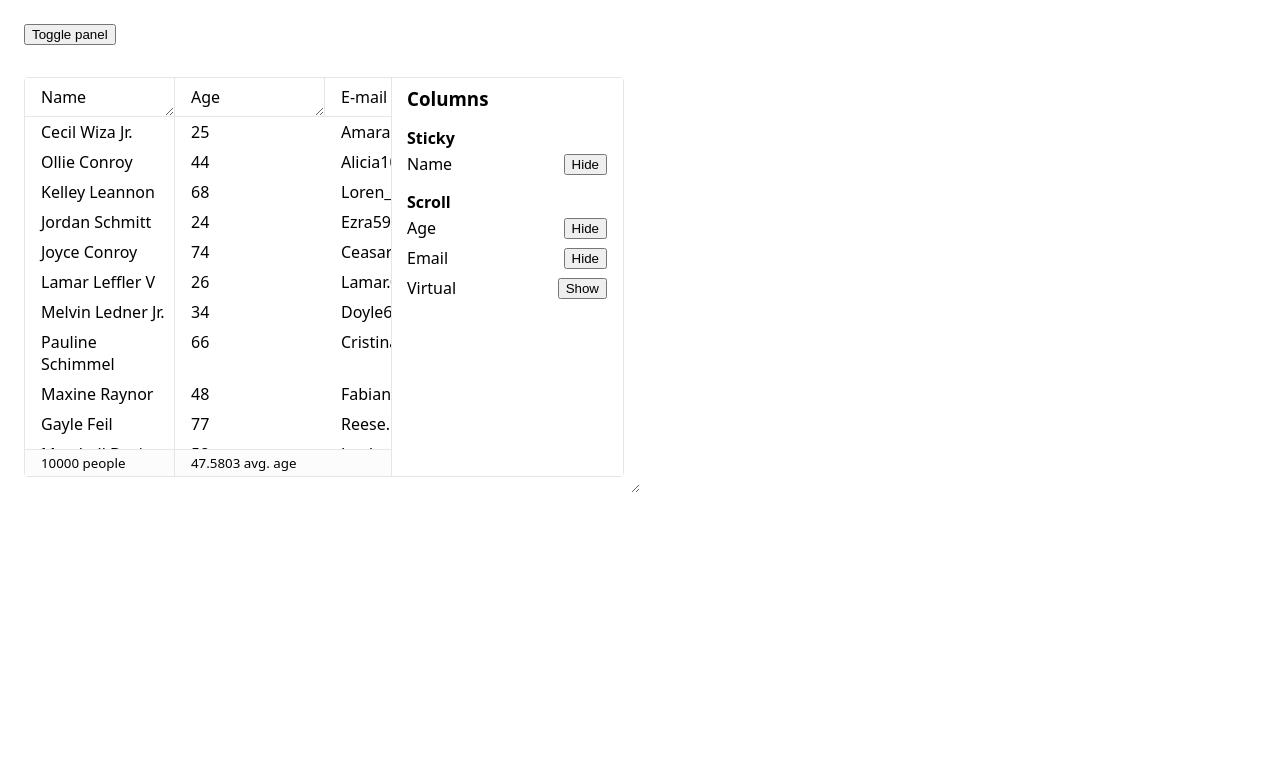
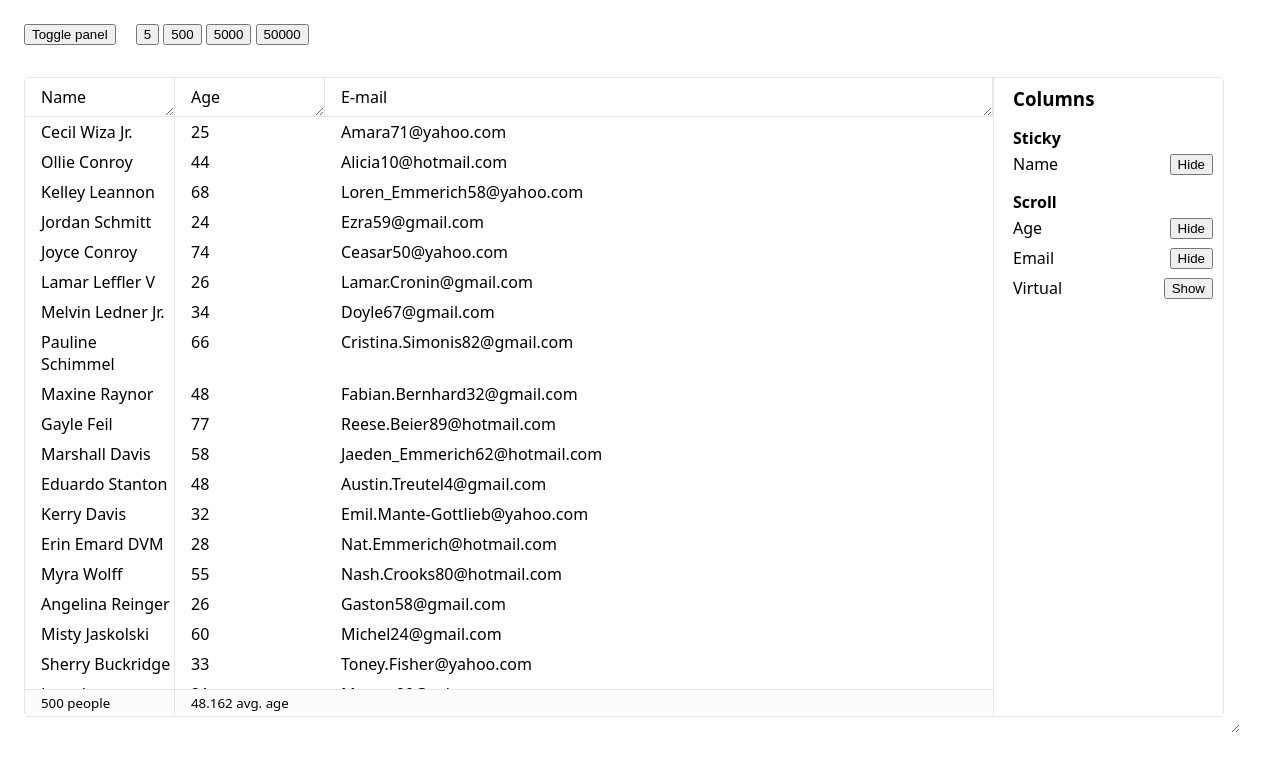
Before and after one commit to Refzlund/svelte-tably, a SvelteKit app: page / in a window 1280 px wide. Shown: the top 770 px of the page. Built offline with nearby package versions, Linux system fonts and the light colour scheme.

Commit message:
Virtual elements

```diff
--- a/package.json
+++ b/package.json
@@ -1,6 +1,6 @@
 {
 	"name": "svelte-tably",
-	"version": "1.0.0-next.2",
+	"version": "1.0.0-next.3",
 	"repository": "github:refzlund/svelte-tably",
 	"homepage": "https://github.com/Refzlund/svelte-tably",
 	"bugs": {
--- a/src/lib/Table/Table.svelte
+++ b/src/lib/Table/Table.svelte
@@ -55,46 +55,45 @@
 
 	const data = $derived(_data.toSorted())
 
-	const elements = $state({}) as Record<'headers' | 'statusbar' | 'rows', HTMLElement>
+	const elements = $state({}) as Record<'headers' | 'statusbar' | 'content', HTMLElement>
 
 
 	// * --- Virtualization --- *
 	let scrollTop = $state(0)
 	let viewportHeight = $state(0)
 
-	let _heightPerItem = 0
-	let _virtualBottom = 0
-	let _virtualTop = 0
+	let _heightPerItem = 24
+	let renderItemLength = $derived(Math.ceil(Math.max(30, viewportHeight / (_heightPerItem / 3))))
 
-	let renderItemLength = $derived(Math.ceil(Math.max(30, viewportHeight / ((_heightPerItem || 24) / 3))))
 	let heightPerItem = $derived.by(() => {
-		const result = ((elements.rows?.scrollHeight || 0) - (
-			(isNaN(_virtualBottom) ? 0 : _virtualBottom))
-			+ (isNaN(_virtualTop) ? 0 : _virtualTop)
-		) / renderItemLength
+		if(!elements.content)
+			return 8
+		const rows = elements.content.querySelectorAll('.row') as NodeListOf<HTMLDivElement>
+		const result = ((
+			rows[rows.length - 1].offsetTop - rows[0].offsetTop
+		) / rows.length)
 		_heightPerItem = result
 		return result
 	})
+
 	let virtualTop = $derived.by(() => {
-		let spacing = (renderItemLength/3) * heightPerItem
+		let spacing = untrack(() => (renderItemLength/3)) * heightPerItem
 		let scroll = scrollTop - spacing
 		let virtualTop = Math.max(scroll, 0)
-		virtualTop -= virtualTop % heightPerItem
-		_virtualTop = virtualTop
+		virtualTop -= virtualTop % untrack(() => heightPerItem)
 		return virtualTop
 	})
 	let virtualBottom = $derived.by(() => {
-		const virtualBottom = (heightPerItem * data.length) - virtualTop
-		_virtualBottom = virtualBottom
+		const virtualBottom = (untrack(() => heightPerItem) * data.length) - virtualTop
 		return virtualBottom
 	})
 
 	/** The area of data that is rendered */
 	const area = $derived.by(() => {
-		const index = (virtualTop / heightPerItem) || 0
+		const index = (virtualTop / untrack(() => heightPerItem)) || 0
 		return data.slice(
 			index,
-			index + renderItemLength
+			index + untrack(() => renderItemLength)
 		)
 	})
 	// * --- Virtualization --- *
@@ -153,7 +152,7 @@
 
 	/** grid-template-columns for widths */
 	const style = $derived(`
-		#${id} > .headers, #${id} > .rows > .row, #${id} > .statusbar {
+		#${id} > .headers, #${id} > .content > .rows > .row, #${id} > .statusbar, #${id} > .content > .virtual.bottom {
 			grid-template-columns: ${columns.map((key, i, arr) => i === arr.length - 1 ? `minmax(${widths[key] || 150}px, 1fr)` : `${widths[key] || 150}px`).join(' ')};
 		}
 	`)
@@ -163,14 +162,18 @@
 		widths[target.getAttribute('data-column')!] = parseFloat(target.style.width)
 	})
 
-	function observe(node: HTMLDivElement, column: string) {
+	function observe(node: HTMLDivElement, isHeader = false) {
+		if(!isHeader) return
 		observer?.observe(node, {attributes: true})
 		return { destroy: () => observer?.disconnect() }
 	}
 
 	function onscroll(event: Event) {
 		const target = event.target as HTMLDivElement
+		if(target.scrollTop !== scrollTop) {
 			scrollTop = target.scrollTop || 0
+		}
+
 		if(!elements.headers) return
 		elements.headers.scrollLeft = target.scrollLeft
 		elements.statusbar.scrollLeft = target.scrollLeft
@@ -183,68 +186,63 @@
 	{@html `<style>${style}</style>`}
 </svelte:head>
 
-<div id={id} class='table'>
-
-	<div class='headers' bind:this={elements.headers}>
+{#snippet columnsSnippet(
+	renderable: (column: string) => Snippet<[arg0?: any, arg1?: any, arg2?: any, arg3?: any]> | undefined,
+	arg: null | ((column: string) => any[]) = null,
+	isHeader = false
+)}
 	{#each table.positions.sticky as column, i (column)}
 		{#if !table.positions.hidden.includes(column)}
-				<div class='column sticky' data-column="{column}" use:observe={column} class:border={i == table.positions.sticky.length - 1}>
-					{@render table.columns[column]?.header()}
+			{@const args = arg ? arg(column) : []}
+			{@const props = isHeader ? { 'data-column': column } : {}}
+			<div class='column sticky' {...props} use:observe={isHeader} class:border={i == table.positions.sticky.length - 1}>
+				{@render renderable(column)?.(args[0], args[1], args[2], args[3])}
 			</div>
 		{/if}
 	{/each}
 	{#each table.positions.scroll as column, i (column)}
 		{#if !table.positions.hidden.includes(column)}
-				<div class='column' data-column="{column}" use:observe={column}>
-					{@render table.columns[column]?.header()}
+			{@const args = arg ? arg(column) : []}
+			{@const props = isHeader ? { 'data-column': column } : {}}
+			<div class='column' {...props} use:observe={isHeader}>
+				{@render renderable(column)?.(args[0], args[1], args[2], args[3])}
 			</div>
 		{/if}
 	{/each}
+{/snippet}
+
+<div id={id} class='table'>
+
+	<div class='headers' bind:this={elements.headers}>
+		{@render columnsSnippet((column) => table.columns[column]?.header, null, true)}
 	</div>
 
-	<div class='rows' {onscroll} bind:clientHeight={viewportHeight} bind:this={elements.rows}>
-		<div style='height: {virtualTop}px'></div>
+	<div class='content' {onscroll} bind:clientHeight={viewportHeight} bind:this={elements.content}>
+		<div class='virtual top' style='height: {virtualTop}px'></div>
+
+		<div class="rows">
 			{#each area as item, i (item)}
 				<div class='row'>
-				{#each table.positions.sticky as column, i (column)}
-					{#if !table.positions.hidden.includes(column)}
-						{@const col = table.columns[column]}
-						<div class='column sticky' class:border={i == table.positions.sticky.length - 1}>
-							{@render col.row(item, col.options.value ? col.options.value(item) : undefined)}
+					{@render columnsSnippet(
+						(column) => table.columns[column]!.row,
+						(column) => {
+							const col = table.columns[column]!
+							return [item, col.options.value ? col.options.value(item) : undefined]
+						}
+					)}
 				</div>
-					{/if}
-				{/each}
-				{#each table.positions.scroll as column, i (column)}
-					{#if !table.positions.hidden.includes(column)}
-						{@const col = table.columns[column]}
-						<div class='column'>
-							{@render col.row(item, col.options.value ? col.options.value(item) : undefined)}
-						</div>
-					{/if}
 			{/each}
 		</div>
-		{/each}
-		<div style='height: {virtualBottom}px'></div>
+		<div class='virtual bottom' style='height: {virtualBottom}px'>
+			{@render columnsSnippet(() => undefined)}
+		</div>
 	</div>
 
 	<div class='statusbar' bind:this={elements.statusbar}>
-		{#each table.positions.sticky as column, i (column)}
-			{#if !table.positions.hidden.includes(column)}
-				<div class='column sticky' class:border={i == table.positions.sticky.length - 1}>
-					{@render table.columns[column]?.statusbar?.(data)}
-				</div>
-			{/if}
-		{/each}
-		{#each table.positions.scroll as column, i (column)}
-			{#if !table.positions.hidden.includes(column)}
-				<div class='column'>
-					{@render table.columns[column]?.statusbar?.(data)}
-				</div>
-			{/if}
-		{/each}
+		{@render columnsSnippet((column) => table.columns[column]?.statusbar, () => [data])}
 	</div>
 
-	<div class='panel' style='width: {panelTween.current}px;' style:overflow={panelTween.transitioning ? 'hidden' : 'auto'}>
+	<div class='panel' style='width: {panelTween.current + 30}px;' style:overflow={panelTween.transitioning ? 'hidden' : 'auto'}>
 		{#if panel && panel in table.panels}
 			<div
 				class="panel-content"
@@ -297,6 +295,7 @@
 		--header-height: 2.5rem;
 
 		display: grid;
+		height: 100%;
 
 		grid-template-areas:
 			"headers     panel"
@@ -317,7 +316,6 @@
 		grid-area: headers;
 		z-index: 2;
 		overflow: hidden;
-		padding-right: 1rem;
 	}
 
 	.headers > .column {
@@ -326,17 +324,25 @@
 		border-bottom: 1px solid var(--tably-border, hsl(0, 0%, 90%));
 	}
 
-	.rows {
+	.content {
 		grid-area: rows;
 		display: grid;
 		scrollbar-width: thin;
 		overflow: auto;
+		height: 100%;
+		grid-template-rows: auto auto 1fr;
+
+		> .rows, > .virtual.bottom {
+			display: grid;
+		}
+		> .virtual.bottom {
+			min-height: 100%;
+		}
 	}
 
 	.statusbar {
 		grid-area: statusbar;
 		overflow: hidden;
-		padding-right: 1rem;
 	}
 
 	.statusbar > .column {
@@ -380,14 +386,16 @@
 		background-color: var(--tably-bg, hsl(0, 0%, 100%));
 
 		border-left: 1px solid var(--tably-border, hsl(0, 0%, 90%));
+		scrollbar-gutter: stable both-edges;
+		scrollbar-width: thin;
 
 		> .panel-content {
 			position: absolute;
 			top: 0;
 			right: 0;
 			width: min-content;
-			overflow: hidden;
-			padding: var(--padding-y) var(--padding-x);
+			overflow: auto;
+			padding: var(--padding-y) 0;
 		}
 	}
 
--- a/src/routes/+page.svelte
+++ b/src/routes/+page.svelte
@@ -3,11 +3,15 @@
 
 	import {faker} from '@faker-js/faker'
 
-	const data = $state(Array(10000).fill(null).map((_, i) => ({
-		name: faker.person.fullName(),
-		age: Math.floor(Math.random() * 60) + 18,
-		email: faker.internet.email()
-	})))
+	function createData(size: number) {
+		return Array(size).fill(null).map((_, i) => ({
+			name: faker.person.fullName(),
+			age: Math.floor(Math.random() * 60) + 18,
+			email: faker.internet.email()
+		}))
+	}
+
+	let data = $state(createData(500))
 
 	let panel = $state('Columns') as undefined | string
 
@@ -16,8 +20,18 @@
 
 <button style='margin: 1rem;' onclick={() => panel = panel ? undefined : 'Columns'}>Toggle panel</button>
 
-<div class='container' style='resize:both; overflow:auto; border: 1px solid hsla(0,0,95%); width: 600px; height: 400px;'>
+<button onclick={() => data = createData(5)}>5</button>
+<button onclick={() => data = createData(500)}>500</button>
+<button onclick={() => data = createData(5000)}>5000</button>
+<button onclick={() => data = createData(50000)}>50000</button>
+
+<div class='container' style='resize:both; overflow:auto; border: 1px solid hsla(0,0,95%); width: clamp(0px, 1200px, 95vw); height: clamp(0px, 800px, 80vh);'>
 	<Table {data} {panel}>
+		<!--
+		{#snippet content({ Column, Panel, table, sort })}
+			<Column.Name sticky sort sorting={sort.localeCompare(item => item.name)} sorting={(a, b) => a.name.localeCompare(b.name)}>
+			<Column id='Name' ...> <--- Is better, restrict to this.
+		-->
 		<Table.Name sticky sort>
 			{#snippet header()}
 				Name
```
Also changed, not shown: 2 other files (tests, documents, lock files or other folders). Lines whose indentation alone changed are shown as unchanged.
